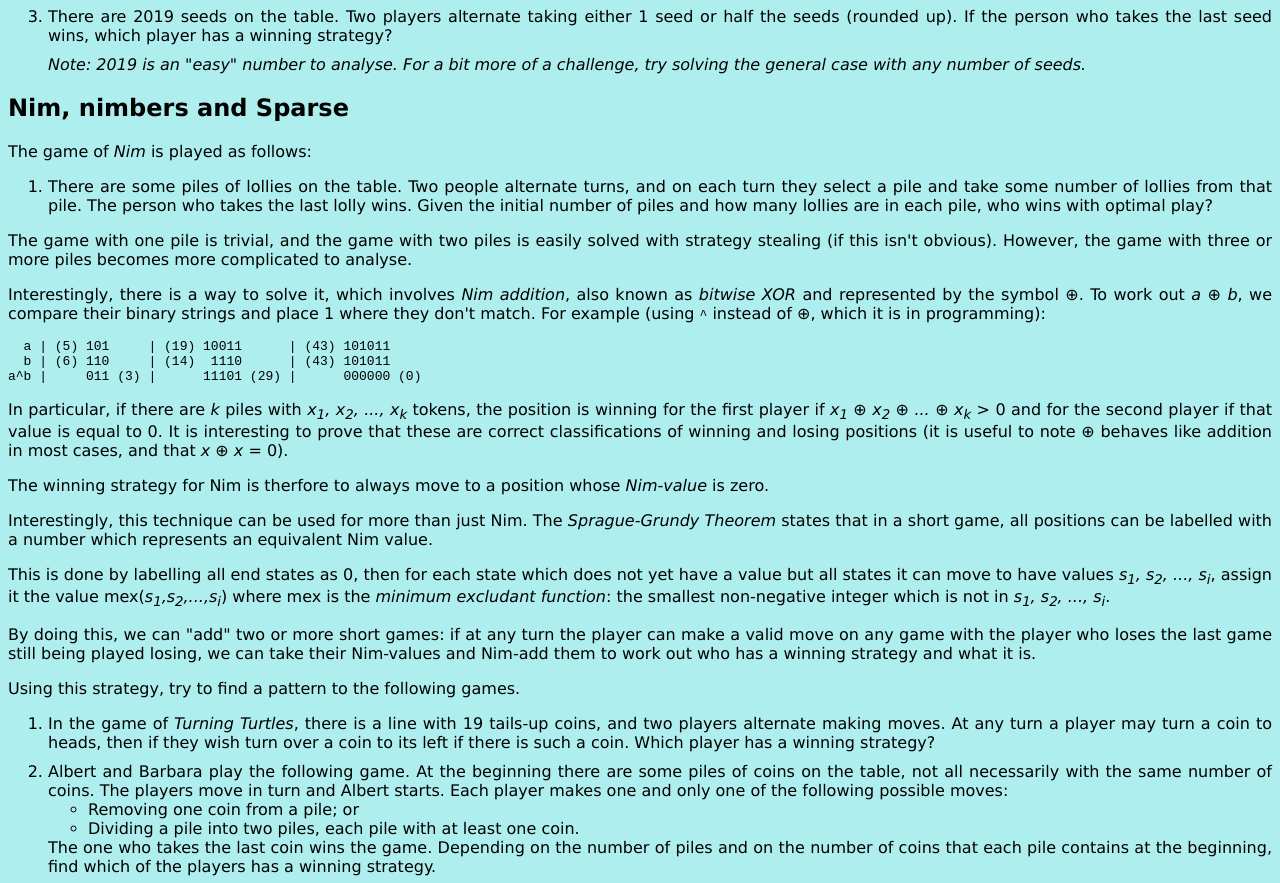
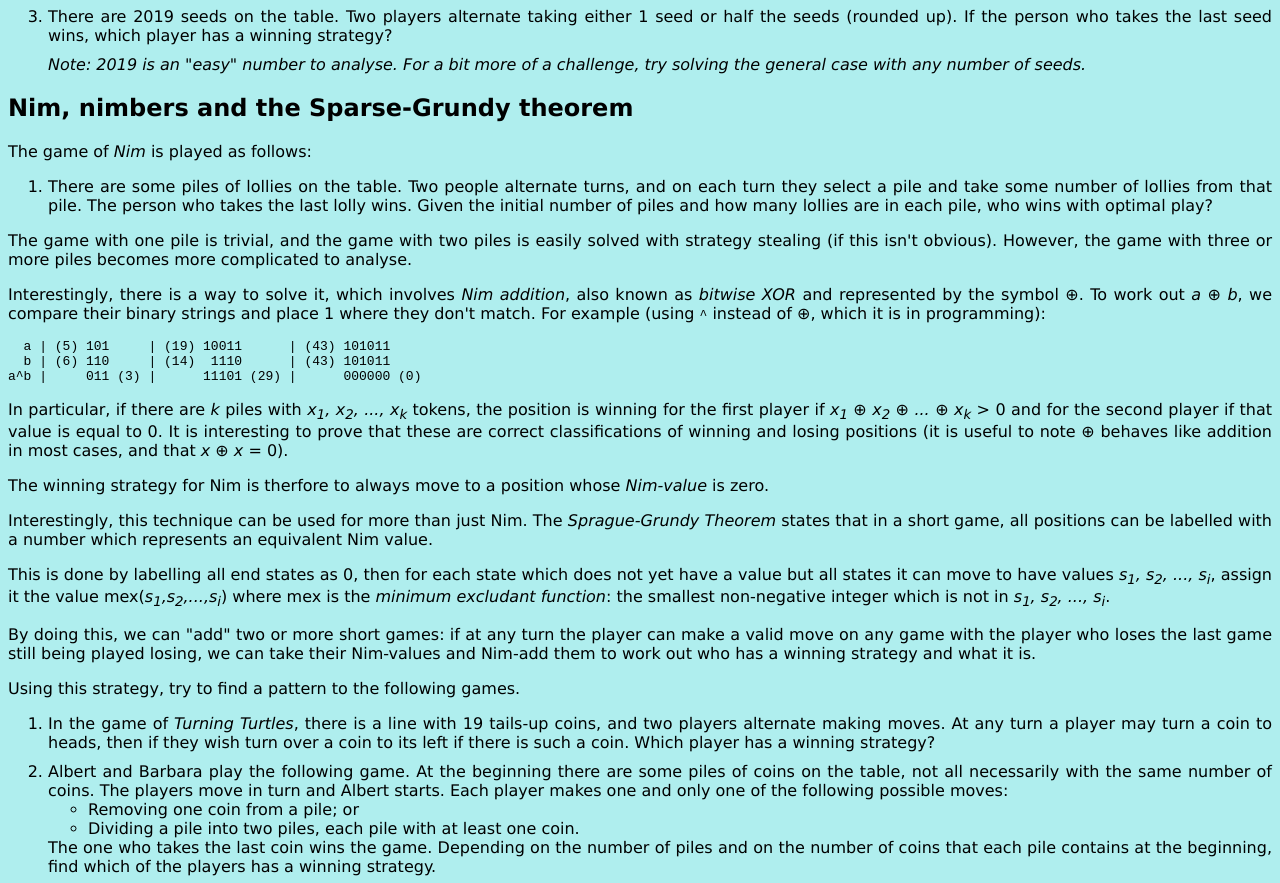
Before and after one commit to boboquack/boboquack.github.io, a plain HTML site: page maths/combigames.html in a window 1280 px wide. Shown: the part 1387-2270 px from the top of the page. Drawn offline with Linux system fonts and the light colour scheme.

Commit message:
Update combigames.html

```diff
--- a/maths/combigames.html
+++ b/maths/combigames.html
@@ -109,7 +109,7 @@
         </li>
     </ol>
     <h2>
-        Nim, nimbers and Sparse
+        Nim, nimbers and the Sparse-Grundy theorem
     </h2>
     <p>
         The game of <i>Nim</i> is played as follows:
```
